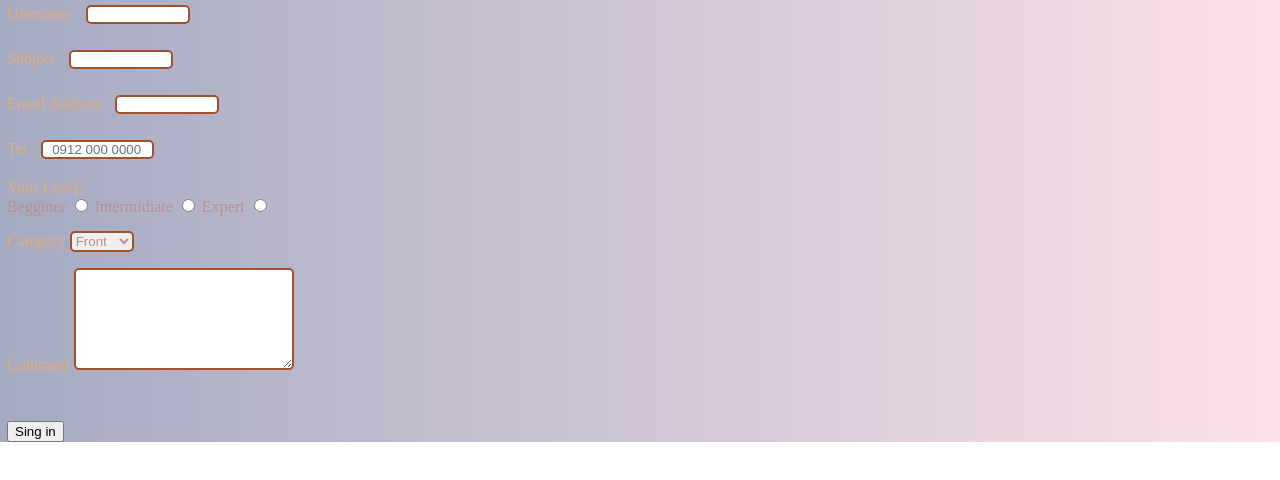
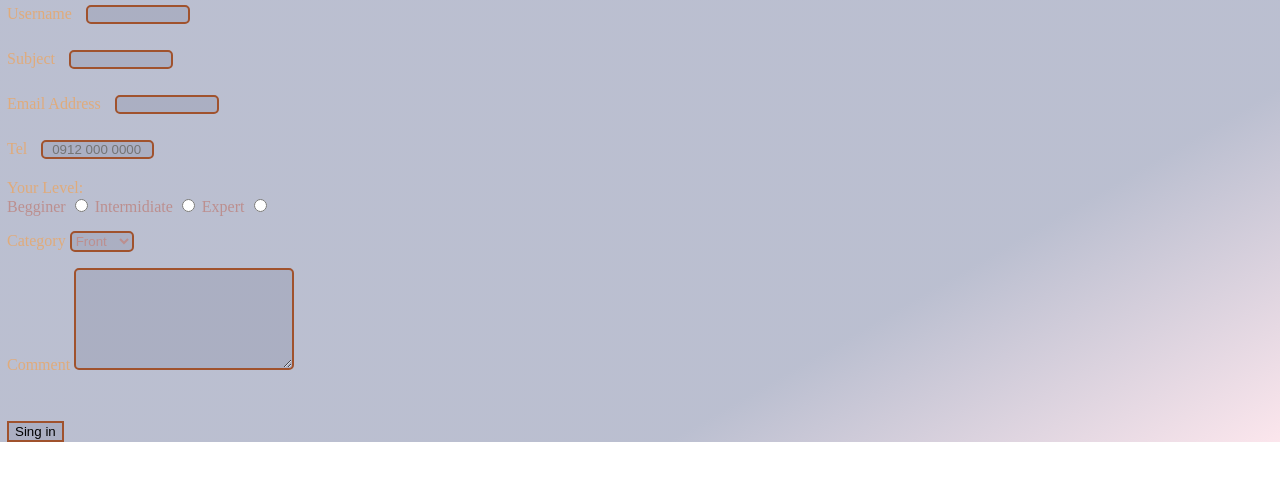
Before and after one commit to vahid-bagh3ri/CSS, a plain HTML site: page index.html in a window 1280 px wide. Drawn offline with Linux system fonts and the light colour scheme.

Commit message:
input filters

```diff
--- a/index.html
+++ b/index.html
@@ -123,7 +123,7 @@
 
 
                 <br><br>
-                <button type="submit" class="button" class="maintext">Sing in</button>
+                <button type="submit" class="button" class="maintext" id="singin">Sing in</button>
 
 
 
--- a/style.css
+++ b/style.css
@@ -8,7 +8,7 @@
 .container {
     background:
     /* linear-gradient( 270deg, rgba(64,59,74, .2) ,rgba(231,233,187, .4 ) ) , */
-    linear-gradient(90deg , rgba(29,43,100, .4) , rgba(248,205,218, .6) ) ,
+    linear-gradient(150deg , rgba(29,43,100, .3) 70% , rgba(248,205,218, .5) ) ,
      url(./img/image.jpg) no-repeat padding-box fixed 40%/cover;
     /* background-size: cover; */
     /* background-position: 0px;
@@ -17,7 +17,6 @@
     background-clip: ;
     background-attachment: fixed; */
     padding-left: 7px;
-
 
 }
 
@@ -37,15 +36,16 @@
  margin: 5px 10px;
  width: 100px;
  height: 15px;
- border: 2px solid sienna ;
+ border: 2px solid  sienna ;
  border-radius: 5px;
-
+ background-color: rgba(35, 34, 75, 0.1);
 
 }
 
 .inputshitcategory{
     border: 2px solid sienna ;
     border-radius: 5px;
+    background-color: rgba(35, 34, 75, 0.1);
 }
 
 .inputshit.tel{
@@ -56,10 +56,15 @@
     border: 2px solid sienna ;
     height: 94px; width: 212px;
     border-radius: 5px;
+    background-color: rgba(35, 34, 75, 0.1);
 }
 
 
+.button {
+    background-color: rgba(35, 34, 75, 0.1);
+    border: 2px solid sienna ;
 
+}
 
  /* 2 ////comment////
  video 12
```
